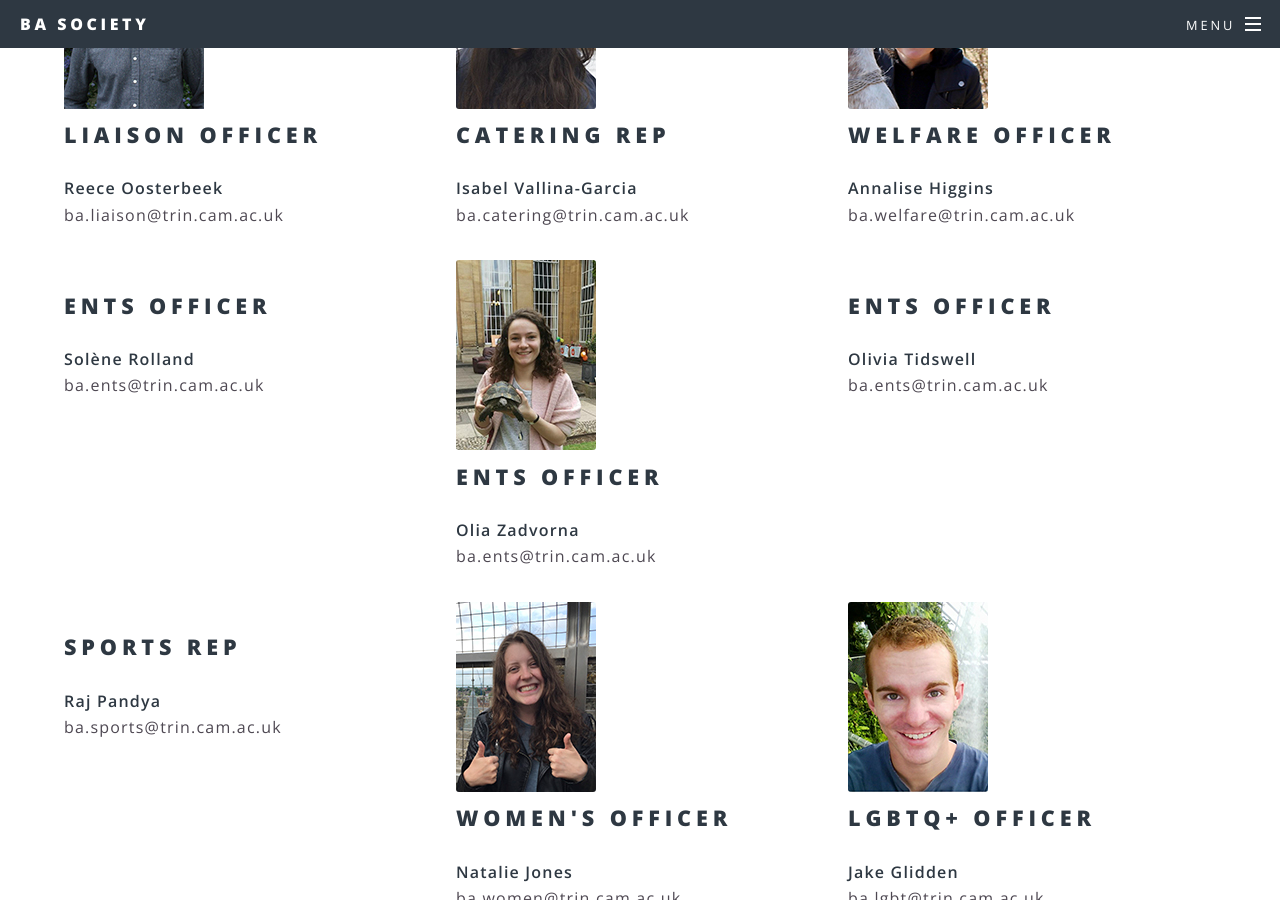
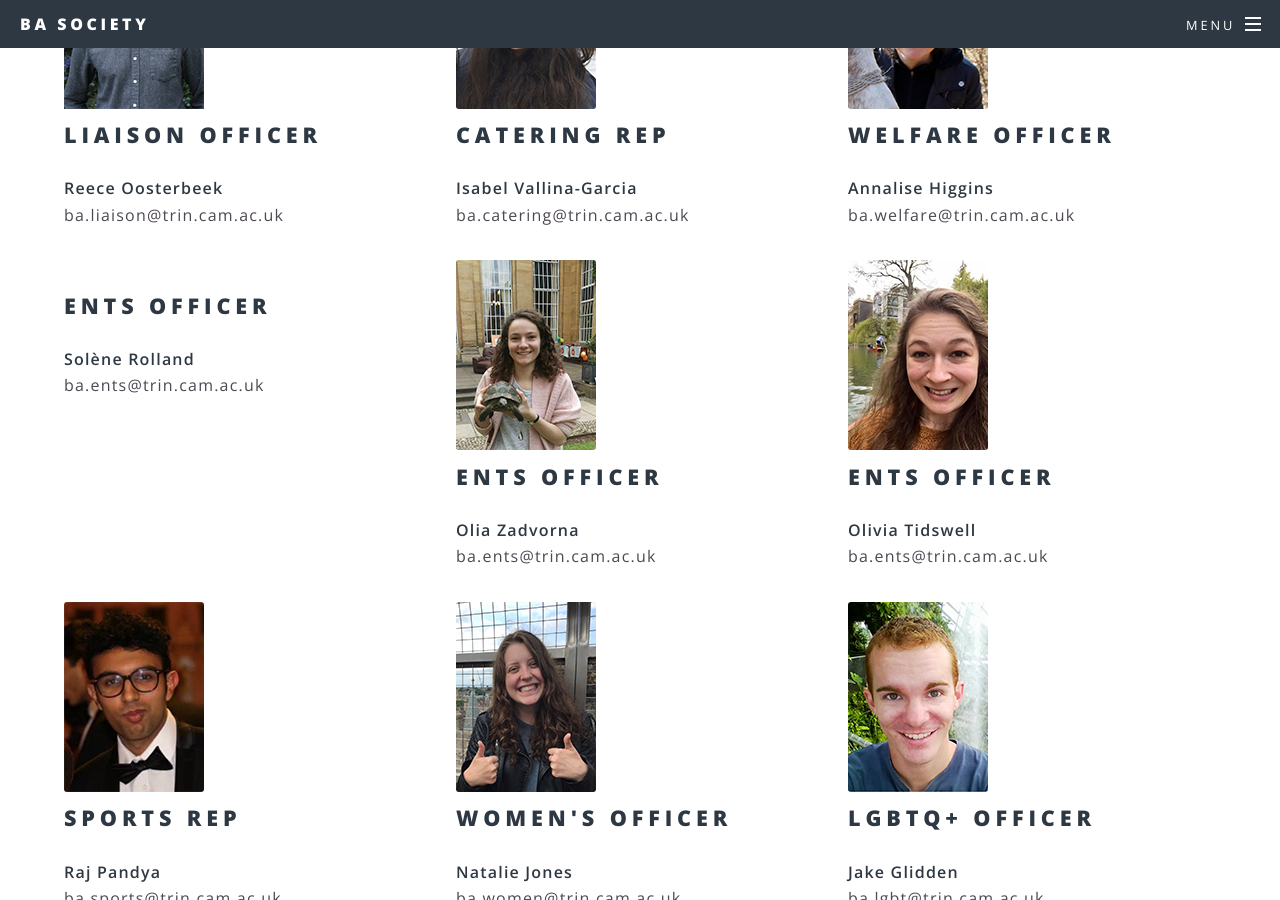
Before and after one commit to TrinityBASociety/trinitybasociety.github.io, a Jekyll site: the page built from committee/index.html, in a window 1280 px wide and 900 px high, scrolled down 872 px. Built offline with Jekyll 4.4.1, drawn with Linux system fonts in a browser that asks for light colours.

Commit message:
Add Olivia's and Raj's photos to committee page

```diff
--- a/committee/index.html
+++ b/committee/index.html
@@ -70,7 +70,7 @@
 			</div>
 	</div>
 	<div class="4u 12u$(medium)">
-			<div class="image"><img src="" alt="" /></div><div class="content">
+			<div class="image"><img src="/images/committee/olivia.jpg" alt="" /></div><div class="content">
 				<h2>Ents Officer</h2>
 				<b>Olivia Tidswell</b>
 				<p>ba.ents@trin.cam.ac.uk</p>
@@ -80,7 +80,7 @@
 
 <div class="row">
 	<div class="4u 12u$(medium)">
-			<div class="image"><img src="" alt="" /></div><div class="content">
+			<div class="image"><img src="/images/committee/raj.jpg" alt="" /></div><div class="content">
 				<h2>Sports Rep</h2>
 				<b>Raj Pandya</b>
 				<p>ba.sports@trin.cam.ac.uk</p>
```
Also changed, not shown: images/committee/raj.jpg (added).
